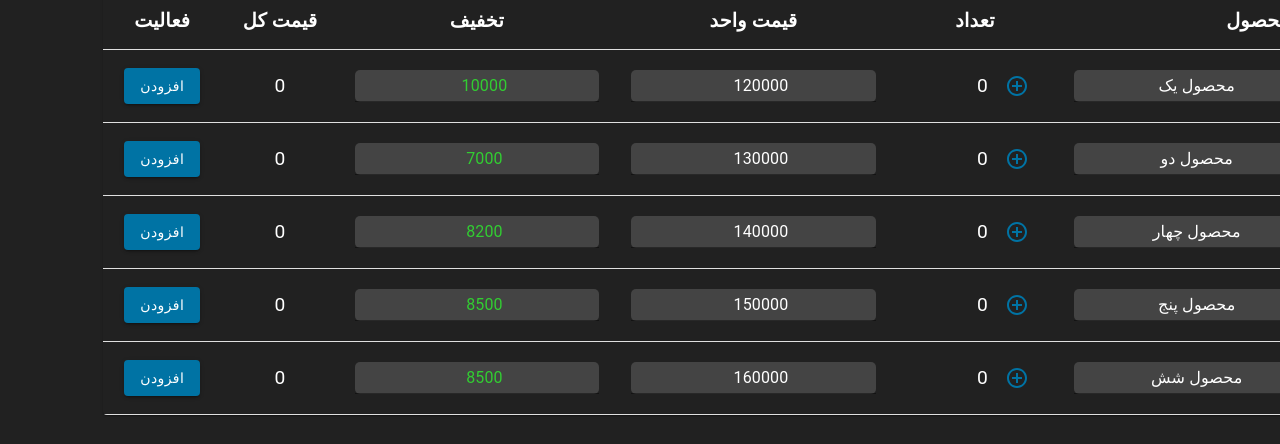
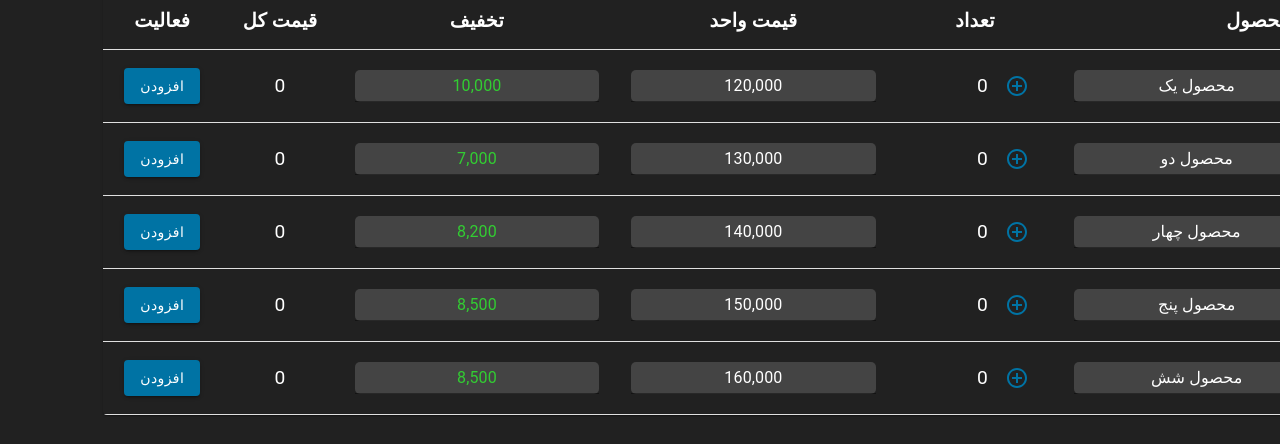
Before and after one commit to sorez94/sample-code, a React (Vite) app: page / in a window 1280 px wide. Shown: the part 153-597 px from the top of the page. Built offline with nearby package versions, Linux system fonts and the light colour scheme.

Commit message:
Update ProductRow.tsx

```diff
--- a/src/components/ProductRow.tsx
+++ b/src/components/ProductRow.tsx
@@ -4,7 +4,6 @@ import AddCircleOutlineIcon from "@mui/icons-material/AddCircleOutline";
 import RemoveCircleOutlineIcon from "@mui/icons-material/RemoveCircleOutline";
 import DeleteIcon from "@mui/icons-material/Delete";
 
-// Type definition for the product object
 interface Product {
     id: number;
     name: string;
@@ -14,7 +13,6 @@ interface Product {
     added: boolean;
 }
 
-// Type definition for the props passed to the ProductRow component
 interface ProductRowProps {
     product: Product;
     handleInputChange: (id: number, field: string, value: any) => void;
@@ -24,6 +22,16 @@ interface ProductRowProps {
 }
 
 const ProductRow: React.FC<ProductRowProps> = ({ product, handleInputChange, handleAdd, handleRemove, toggleAddButton }) => {
+    // Helper function to format numbers with commas
+    const formatNumber = (num: number) => num.toLocaleString();
+
+    // Helper function to handle input change for number fields
+    const handleNumberInputChange = (id: number, field: string, value: string) => {
+        // Remove commas and handle the conversion to number
+        const parsedValue = parseInt(value.replace(/,/g, ''), 10) || 0;
+        handleInputChange(id, field, parsedValue);
+    };
+
     return (
         <TableRow key={product.id}>
             <TableCell align="right">
@@ -51,7 +59,7 @@ const ProductRow: React.FC<ProductRowProps> = ({ product, handleInputChange, han
                     </div>
                     <div style={{ width: "30px", textAlign: "center" }}>
                         <Typography variant="body1" style={{ color: "#fff", textAlign: "center", fontSize: "1.2rem" }}>
-                            {product.count}
+                            {formatNumber(product.count)}
                         </Typography>
                     </div>
                     <div style={{ width: "30px", textAlign: "center" }}>
@@ -69,9 +77,9 @@ const ProductRow: React.FC<ProductRowProps> = ({ product, handleInputChange, han
             </TableCell>
             <TableCell align="center">
                 <TextField
-                    value={product.unitPrice}
-                    onChange={(e) => handleInputChange(product.id, "unitPrice", parseInt(e.target.value) || 0)}
-                    type="number"
+                    value={formatNumber(product.unitPrice)} // Display formatted number
+                    onChange={(e) => handleNumberInputChange(product.id, "unitPrice", e.target.value)}
+                    type="text"
                     variant="standard"
                     style={{ backgroundColor: "#444", borderRadius: "5px", color: "#fff", width: "100%" }}
                     inputProps={{ style: { color: "#fff", textAlign: "center" } }}
@@ -79,16 +87,16 @@ const ProductRow: React.FC<ProductRowProps> = ({ product, handleInputChange, han
             </TableCell>
             <TableCell align="center">
                 <TextField
-                    value={product.discount}
-                    onChange={(e) => handleInputChange(product.id, "discount", parseInt(e.target.value) || 0)}
-                    type="number"
+                    value={formatNumber(product.discount)} // Display formatted number
+                    onChange={(e) => handleNumberInputChange(product.id, "discount", e.target.value)}
+                    type="text"
                     variant="standard"
                     style={{ backgroundColor: "#444", borderRadius: "5px", color: "limegreen", width: "100%" }}
                     inputProps={{ style: { color: "limegreen", textAlign: "center" } }}
                 />
             </TableCell>
             <TableCell align="center" style={{ color: "white", fontSize: "1.2rem" }}>
-                {((product.unitPrice - product.discount) * product.count).toLocaleString()}
+                {formatNumber((product.unitPrice - product.discount) * product.count)}
             </TableCell>
             <TableCell align="center">
                 <Button
```
